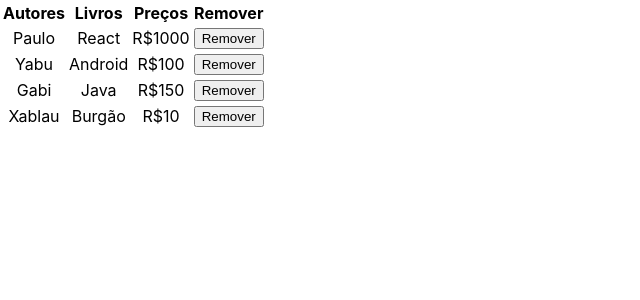
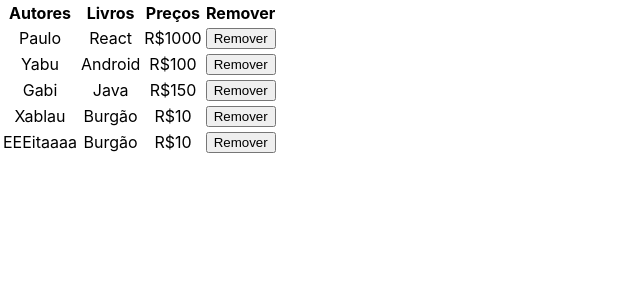
Before and after one commit to guilhermeyabu/react-alura, a React (Create React App) app: page / in a window 1280 px wide. Shown: the top 300 px of the page, without its empty margins (0-640 px from the left). Built offline with nearby package versions, Linux system fonts and the light colour scheme.

Commit message:
remove function

```diff
--- a/src/App.js
+++ b/src/App.js
@@ -1,9 +1,11 @@
-import React from 'react';
+import React, { Component } from 'react';
 import './App.css';
 import Tabela from './Tabela';
 
-function App() {
-  const autores = [
+class App extends Component {
+
+  state = {
+    autores: [
       {
         nome: 'Paulo',
         livro: 'React',
@@ -23,14 +25,33 @@
         nome: 'Xablau',
         livro: 'Burgão',
         preco: 'R$10'
+      },
+      {
+        nome: 'EEEitaaaa',
+        livro: 'Burgão',
+        preco: 'R$10'
       }
-  ];
+    ]
+  }
 
+  removerAutor = (index) => {
+    const { autores } = this.state;
+
+    this.setState({
+      autores: autores.filter((autor, posAtual) => {
+        return posAtual !== index;
+      }),
+    }
+    );
+  }
+
+  render() {
     return (
-    <div className="App">
-      <Tabela autores={autores} />
+      <div className="App" >
+        <Tabela autores={this.state.autores} removerAutor={this.removerAutor} />
       </div>
     );
   }
+}
 
 export default App;
--- a/src/Tabela.js
+++ b/src/Tabela.js
@@ -16,11 +16,11 @@
 const TableBody = props => {
     const rows = props.autores.map((autor, index) => {
         return (
-            <tr>
+            <tr key={index}>
                 <td>{autor.nome}</td>
                 <td>{autor.livro}</td>
                 <td>{autor.preco}</td>
-                <td><button>Remover</button></td>
+                <td><button onClick={() => props.removerAutor(index)}>Remover</button></td>
             </tr>
         )
     });
@@ -36,12 +36,12 @@
 class Tabela extends Component {
     render() {
 
-        const { autores } = this.props;
+        const { autores, removerAutor } = this.props;
 
         return (
             <table>
                 <TableHeader />
-                <TableBody autores={autores} />
+                <TableBody autores={autores} removerAutor={removerAutor} />
             </table>
         );
     }
```
Lines whose indentation alone changed are shown as unchanged.
